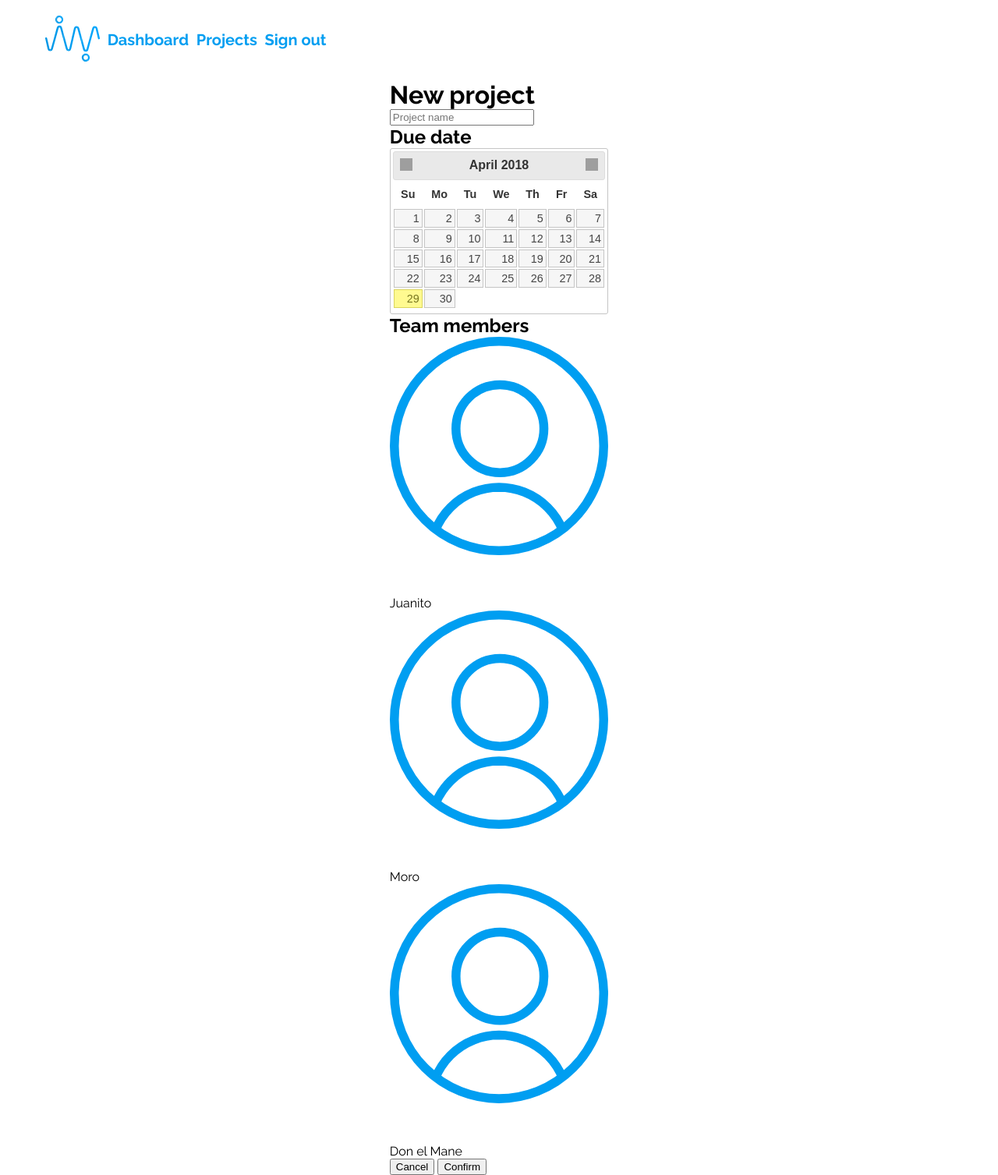
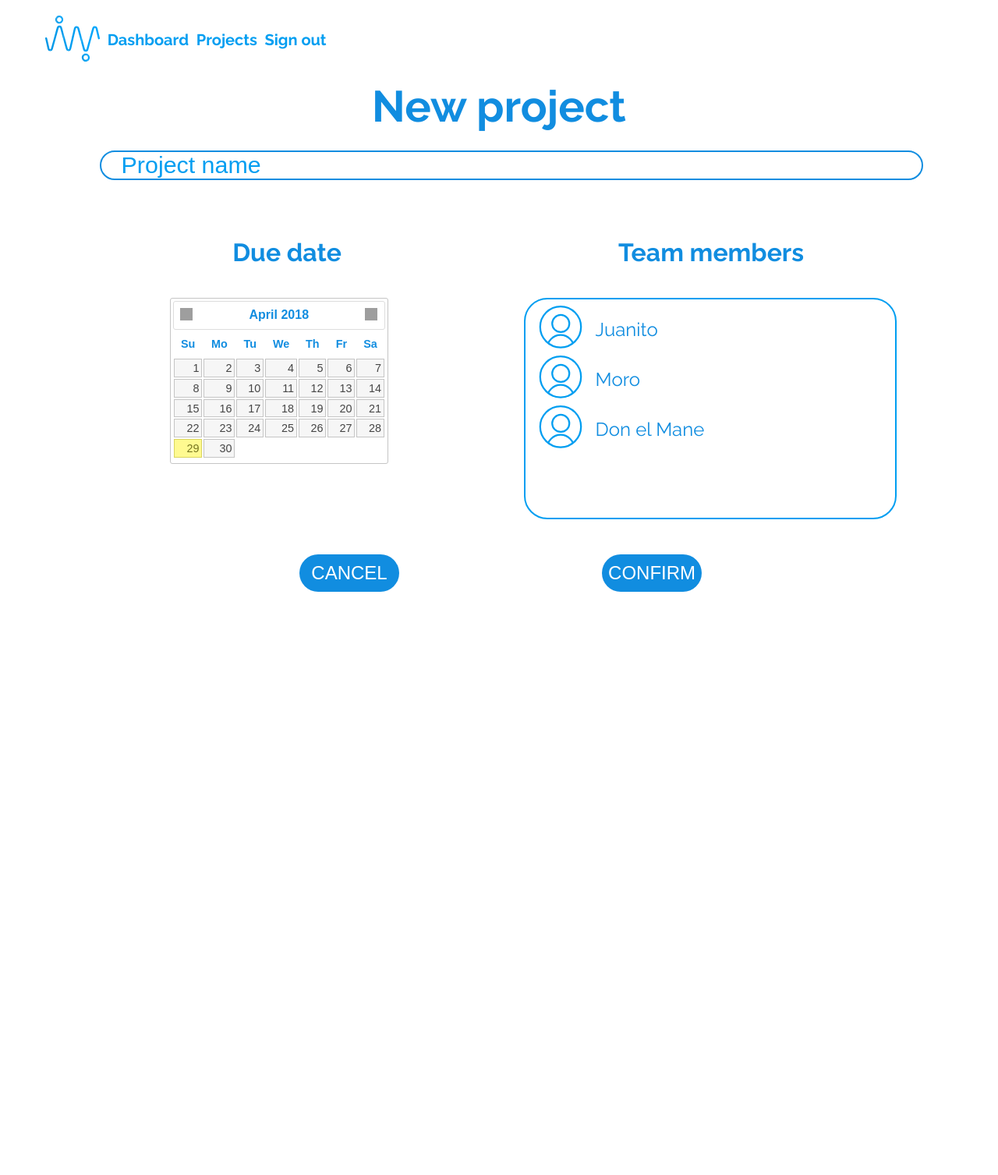
Before and after one commit to AlejandroMinaya/WorkWithMe, a Django app: template Development/wwm/users/templates/users/projects.html in a window 1280 px wide. Shown: the whole page at 78% size. After the commit the page ends 759 px from the top, so only its background shows below. Run offline with Django 3.2, Linux system fonts and the light colour scheme; the template is opened without the code that fills it, so the values that code supplies are empty; some libraries are stand-ins or nearby versions; grey boxes are pictures that could not be loaded.

Commit message:
Add files via upload

```diff
--- a/Development/wwm/users/static/users/css/main.css
+++ b/Development/wwm/users/static/users/css/main.css
@@ -501,3 +501,146 @@
 {
 	position: relative;
 }
+
+
+/*Add project*/
+.ui-widget-content, .ui-widget-header, .ui-state-default, .ui-datepicker-header, .ui-datepicker-calendar
+{
+	background-color: white;
+	color: var(--dark-blue);
+}
+
+.add-container
+{
+	width: 90vw;
+	height: 80vh;
+	margin-top: 0;
+	position: relative;
+}
+
+.container-title
+{
+	font-size: 7vh;
+	color: var(--dark-blue);
+	text-align: center;
+}
+
+::placeholder
+{
+	color: var(--blue);
+}
+
+input.project-name
+{
+	border: 2pt solid var(--dark-blue);
+	height: 4vh;
+	font-size: 3.8vh;
+	text-align: left;
+	padding-left: 2vw;
+	position: absolute;
+	width: 80vw;
+	margin-left: 5vw;
+	margin-top: 3vh;
+	color: var(--blue);
+	border-radius: 50px;
+}
+
+.left-container, .right-container
+{
+	position: absolute;
+	width: 37.5vw;
+	height: 50vh;
+	margin-left: 5vw;
+	margin-top: 15vh;
+	/*border: solid 1pt var(--blue);*/
+}
+
+.right-container
+{
+	margin-left: 47.5vw;
+}
+
+#datepicker
+{
+	margin-left: 7vw;
+	margin-top: 5vh;
+}
+
+.mini-container-title
+{
+	font-size: 4vh;
+	color: var(--dark-blue);
+	text-align: center;
+	margin-top: 2vh;
+}
+
+.buttons-bottom
+{
+	width: 80vw;
+	height: 7vh;
+	margin-left: 5vw;
+	position: absolute;
+	bottom:-3vh;
+}
+
+.cancel-button, .confirm-button
+{
+	background-color: var(--dark-blue);
+	color: white;
+	height: 6vh;
+	width: 10vw;
+	border:none;
+	border-radius: 50px;
+	cursor: pointer;
+	font-size: 3vh;
+	text-align: center;
+	text-transform: uppercase;
+}
+
+.cancel-button
+{
+	margin-left: 20vw;
+}
+
+.profile-icon-small
+{
+	display: inline-block;
+	width: 5vw;
+	height: 8vh;
+}
+
+.confirm-button
+{
+	margin-left: 20vw;
+}
+
+ul.add-members-list
+{
+	position: relative;
+	border-radius: 30px;
+	border: 2pt solid var(--blue);
+	width: 35vw;
+	height: 33vh;
+	margin-top: 5vh;
+	padding: 1vh 1vw;
+}
+
+.add-members-item
+{
+	position: relative;
+	width: inherit;
+	height: 8vh;
+	text-align: left;
+	vertical-align: middle;
+	display: inline-block;
+}
+
+.add-members-item .member
+{
+	color: var(--dark-blue);
+	font-size: 3vh;
+	margin-bottom: 20vh;
+	position: absolute;
+	left: 6vw;
+	top: 2vh;
+}
```
